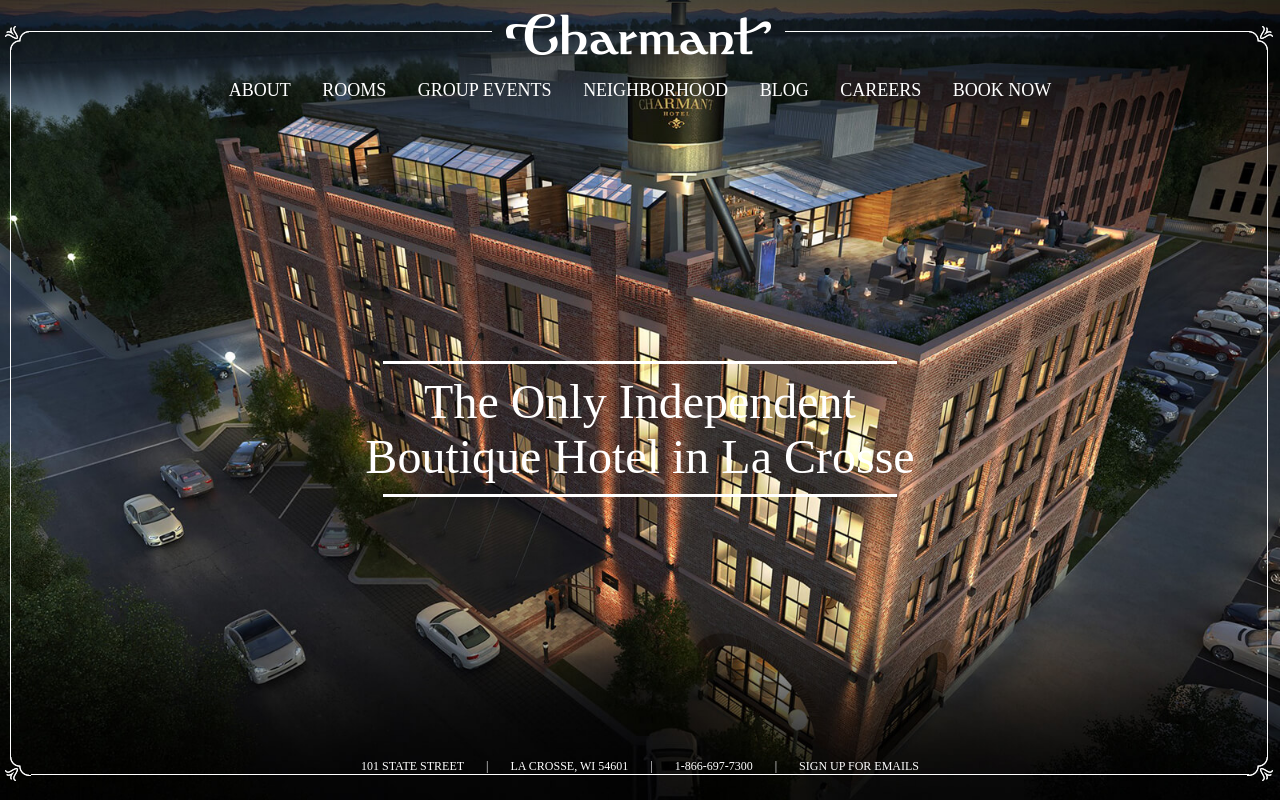
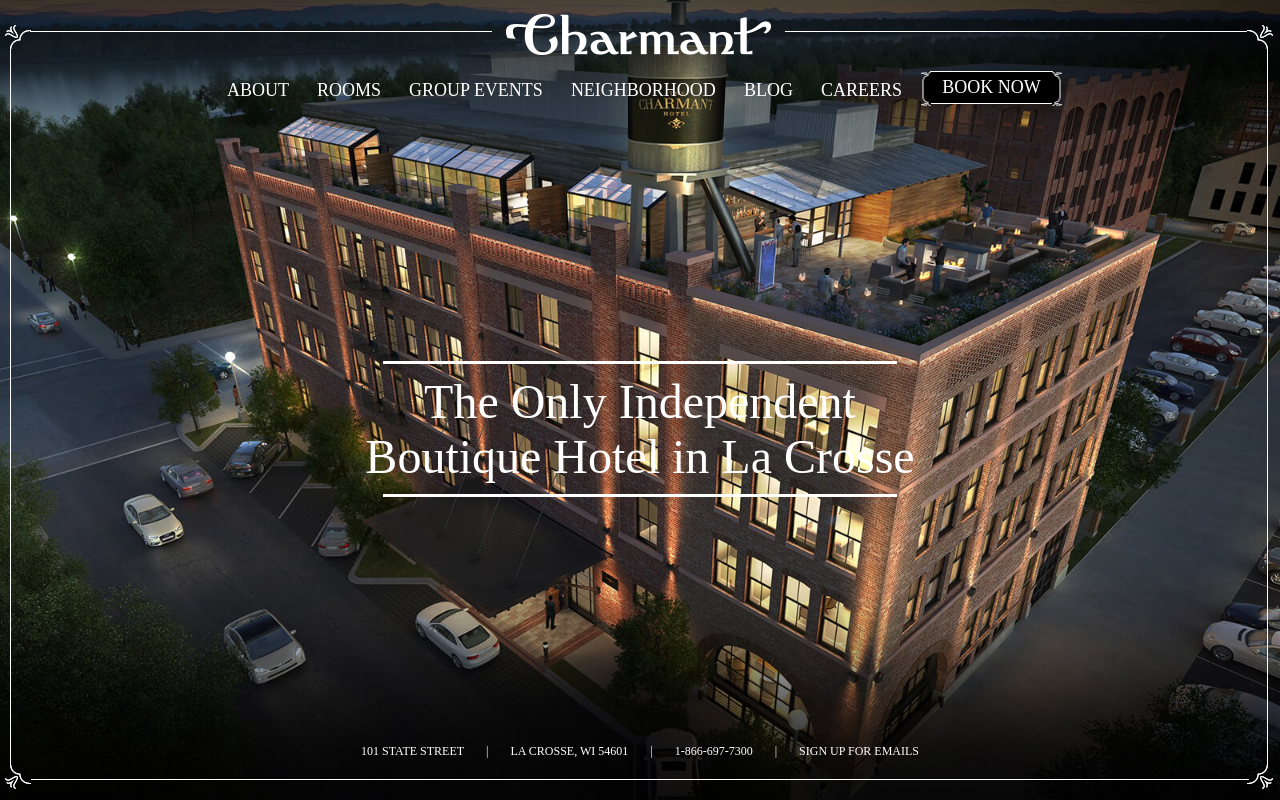
Before and after one commit to jmadden85/blar, a website: page index.html in a window 1280 px wide. Drawn offline with Linux system fonts and the light colour scheme; a web font is replaced by a local one.

Commit message:
fix footer

```diff
--- a/public/main.css
+++ b/public/main.css
@@ -65,6 +65,35 @@
   content:'';
 }
 
+header .bookButton {
+  background:#000;
+  padding:5px 0;
+  border-top:1px solid #fff;
+  width:123px;
+  border-bottom:1px solid #fff;
+  text-align:center;
+  position:relative;
+  margin:-9px 0;
+}
+
+header .bookButton::before, header .bookButton::after {
+  background:url('assets/img/bookButtonLeft.png') no-repeat center;
+  position:absolute;
+  content:'';
+  height:34px;
+  width:10px;
+  top:0px;
+}
+
+header .bookButton::before {
+  left:-9px;
+}
+
+header .bookButton::after {
+  right:-9px;
+  transform:rotate(180deg);
+}
+
 header .left::before {
   content:'';
   background: url('assets/img/borderCorners.png') no-repeat center;
@@ -72,7 +101,7 @@
   height:26px;
   position:absolute;
   left:5px;
-  top:26px;
+  top:25px;
 }
 
 header .right::after {
@@ -82,7 +111,7 @@
   height:26px;
   position:absolute;
   right:7px;
-  top:26px;
+  top:25px;
   transform:rotate(90deg);
 }
 
@@ -125,7 +154,7 @@
 .content::before, .content::after {
   content:'';
   border-left:1px solid #fff;
-  height: calc(100% - 96px);
+  height: calc(100% - 88px);
   position: absolute;
   top: 51px;
 }
@@ -158,8 +187,9 @@
 footer {
   text-align:center;
   border-bottom:1px solid #fff;
-  margin:0 auto;
+  margin:-15px auto 0;
   width:calc(100% - 32px);
+  height:39px;
 }
 
 footer span {
@@ -176,7 +206,7 @@
   width:26px;
   height:26px;
   position:absolute;
-  bottom:19px;
+  bottom:11px;
 }
 
 footer::before {
```
